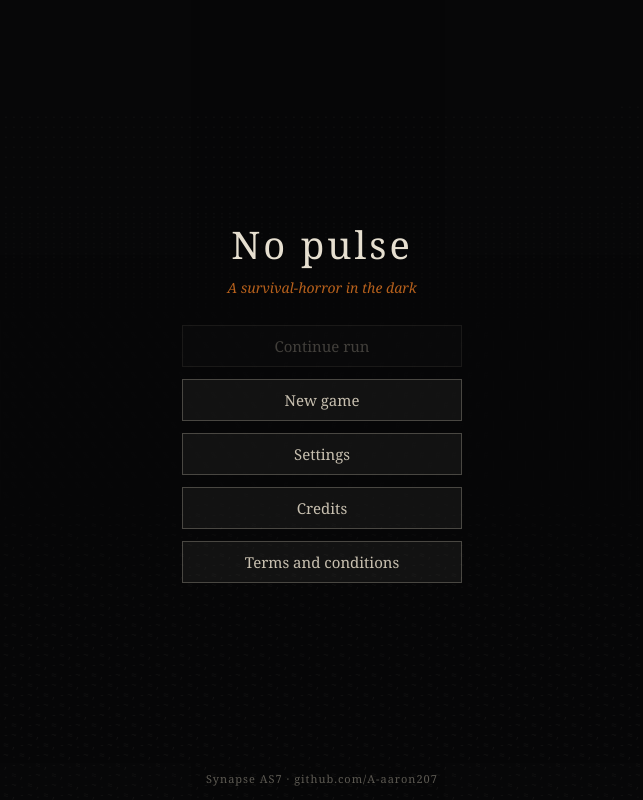
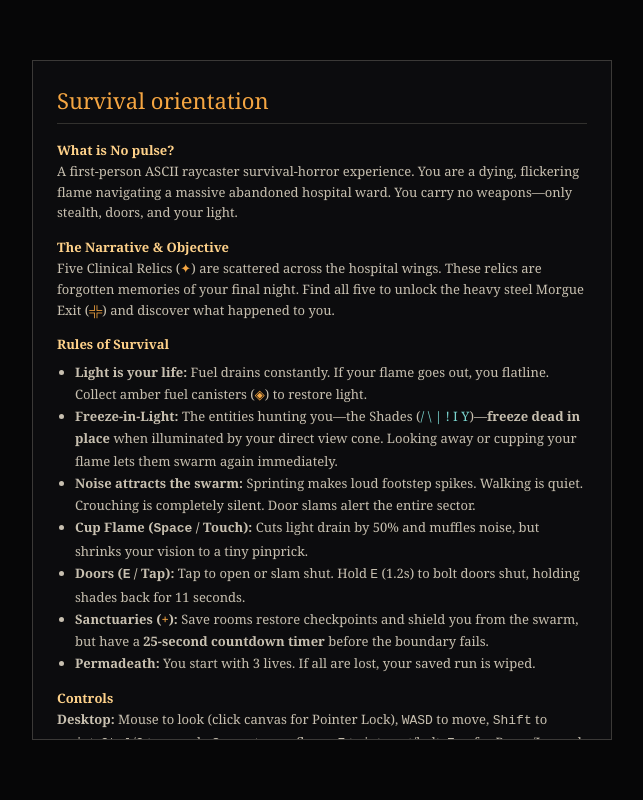
Before and after one commit to A-aaron207/NO-PULSE, a plain HTML site: page index.html in a window 1280 px wide. Shown: the whole page, without its empty margins (318-961 px from the left). Drawn offline with Linux system fonts and the light colour scheme; animation ran at ten frames a second.

Commit message:
feat: add first-startup survival orientation, story background, rules, and how-to-play modal

```diff
--- a/index.html
+++ b/index.html
@@ -106,6 +106,7 @@ min-width:52px;min-height:52px;padding:4px 10px;}
   <div class="menu-list">
     <button class="menu-btn" id="btnMenuContinue" disabled>Continue run</button>
     <button class="menu-btn" id="btnMenuNewGame">New game</button>
+    <button class="menu-btn" id="btnMenuHowToPlay">How to play & story</button>
     <button class="menu-btn" id="btnMenuSettings">Settings</button>
     <button class="menu-btn" id="btnMenuCredits">Credits</button>
     <button class="menu-btn" id="btnMenuTerms">Terms and conditions</button>
@@ -119,8 +120,45 @@ min-width:52px;min-height:52px;padding:4px 10px;}
   <div class="menu-list" style="margin-top:16px;">
     <button class="menu-btn" id="btnPauseResume">Resume</button>
     <button class="menu-btn" id="btnPauseJournal">Journal</button>
+    <button class="menu-btn" id="btnPauseHowToPlay">How to play & story</button>
     <button class="menu-btn" id="btnPauseSettings">Settings</button>
     <button class="menu-btn" id="btnPauseQuit">Quit to menu</button>
+  </div>
+</div>
+
+
+<!-- How to Play & Story Orientation Screen -->
+<div id="introPanel" class="overlay-screen">
+  <div class="panel-box" style="max-width:580px;">
+    <div class="panel-title">Survival orientation</div>
+    <div class="panel-content" style="gap:14px;">
+      <div>
+        <strong style="color:#ffd28a;">What is No pulse?</strong><br>
+        A first-person ASCII raycaster survival-horror experience. You are a dying, flickering flame navigating a massive abandoned hospital ward. You carry no weapons—only stealth, doors, and your light.
+      </div>
+      <div>
+        <strong style="color:#ffd28a;">The Narrative & Objective</strong><br>
+        Five Clinical Relics (<span style="color:#f5a642;">✦</span>) are scattered across the hospital wings. These relics are forgotten memories of your final night. Find all five to unlock the heavy steel Morgue Exit (<span style="color:#f5a642;">╬</span>) and discover what happened to you.
+      </div>
+      <div>
+        <strong style="color:#ffd28a;">Rules of Survival</strong>
+        <ul style="margin-left:18px;margin-top:6px;line-height:1.7;">
+          <li><strong>Light is your life:</strong> Fuel drains constantly. If your flame goes out, you flatline. Collect amber fuel canisters (<span style="color:#f5a642;">◈</span>) to restore light.</li>
+          <li><strong>Freeze-in-Light:</strong> The entities hunting you—the Shades (<span style="color:#7ad4ce;">/ \ | ! I Y</span>)—<strong>freeze dead in place</strong> when illuminated by your direct view cone. Looking away or cupping your flame lets them swarm again immediately.</li>
+          <li><strong>Noise attracts the swarm:</strong> Sprinting makes loud footstep spikes. Walking is quiet. Crouching is completely silent. Door slams alert the entire sector.</li>
+          <li><strong>Cup Flame (<kbd>Space</kbd> / Touch):</strong> Cuts light drain by 50% and muffles noise, but shrinks your vision to a tiny pinprick.</li>
+          <li><strong>Doors (<kbd>E</kbd> / Tap):</strong> Tap to open or slam shut. Hold <kbd>E</kbd> (1.2s) to bolt doors shut, holding shades back for 11 seconds.</li>
+          <li><strong>Sanctuaries (<span style="color:#f5a642;">+</span>):</strong> Save rooms restore checkpoints and shield you from the swarm, but have a <strong>25-second countdown timer</strong> before the boundary fails.</li>
+          <li><strong>Permadeath:</strong> You start with 3 lives. If all are lost, your saved run is wiped.</li>
+        </ul>
+      </div>
+      <div>
+        <strong style="color:#ffd28a;">Controls</strong><br>
+        <strong>Desktop:</strong> Mouse to look (click canvas for Pointer Lock), <kbd>WASD</kbd> to move, <kbd>Shift</kbd> to sprint, <kbd>Ctrl</kbd>/<kbd>C</kbd> to crouch, <kbd>Space</kbd> to cup flame, <kbd>E</kbd> to interact/bolt, <kbd>Esc</kbd> for Pause/Journal.<br>
+        <strong>Mobile:</strong> Floating virtual joystick on left, swipe look on right, action buttons on edges.
+      </div>
+    </div>
+    <button class="menu-btn" id="btnIntroDismiss" style="align-self:center;margin-top:8px;min-width:220px;color:#ffd28a;border-color:#b8611c;">Enter the darkness</button>
   </div>
 </div>
 
@@ -2235,6 +2273,12 @@ class Game {
     // Initialize map for living menu background
     this._initNewGame(true);
 
+    // First startup check: show how to play & story
+    const hasSeenIntro = this.storage.load('nopulse_seen_intro');
+    if (!hasSeenIntro) {
+      this._openIntro('menu');
+    }
+
     this._loop = this._loop.bind(this);
     requestAnimationFrame(this._loop);
   }
@@ -2256,6 +2300,13 @@ class Game {
     });
 
     document.getElementById('btnMenuSettings').addEventListener('click', () => self._openSettings('menu'));
+    document.getElementById('btnMenuHowToPlay').addEventListener('click', () => self._openIntro('menu'));
+    document.getElementById('btnPauseHowToPlay').addEventListener('click', () => self._openIntro('paused'));
+    document.getElementById('btnIntroDismiss').addEventListener('click', () => {
+      self.storage.save('nopulse_seen_intro', true);
+      self._openScreen(self._introReturnState === 'menu' ? 'mainMenu' : 'pauseMenu');
+      self.state = self._introReturnState;
+    });
     document.getElementById('btnMenuCredits').addEventListener('click', () => self._openScreen('creditsPanel'));
     document.getElementById('btnMenuTerms').addEventListener('click', () => self._openScreen('termsPanel'));
 
@@ -2337,9 +2388,10 @@ class Game {
           self._pauseGame();
         } else if (self.state === 'paused') {
           self._resumeGame();
-        } else if (self.state === 'journal' || self.state === 'settings' || self.state === 'credits' || self.state === 'terms') {
-          self._openScreen(self._settingsReturnState === 'menu' ? 'mainMenu' : 'pauseMenu');
-          self.state = self._settingsReturnState;
+        } else if (self.state === 'journal' || self.state === 'settings' || self.state === 'credits' || self.state === 'terms' || self.state === 'intro') {
+          const ret = self.state === 'intro' ? self._introReturnState : self._settingsReturnState;
+          self._openScreen(ret === 'menu' ? 'mainMenu' : 'pauseMenu');
+          self.state = ret;
         }
       }
     });
@@ -2388,7 +2440,7 @@ class Game {
   }
 
   _openScreen(screenId) {
-    const screens = ['mainMenu', 'pauseMenu', 'journalPanel', 'settingsPanel', 'creditsPanel', 'termsPanel', 'deathScreen', 'endingScreen'];
+    const screens = ['mainMenu', 'pauseMenu', 'introPanel', 'journalPanel', 'settingsPanel', 'creditsPanel', 'termsPanel', 'deathScreen', 'endingScreen'];
     screens.forEach(id => {
       const el = document.getElementById(id);
       if (el) el.classList.remove('active');
@@ -2397,6 +2449,12 @@ class Game {
       const target = document.getElementById(screenId);
       if (target) target.classList.add('active');
     }
+  }
+
+  _openIntro(returnState) {
+    this._introReturnState = returnState || 'menu';
+    this.state = 'intro';
+    this._openScreen('introPanel');
   }
 
   _openSettings(returnState) {
```
